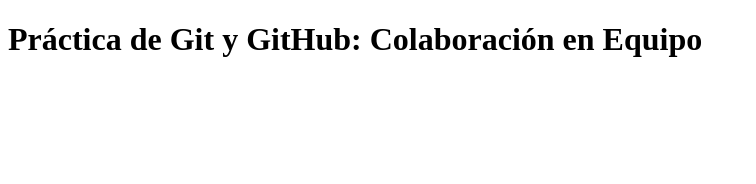
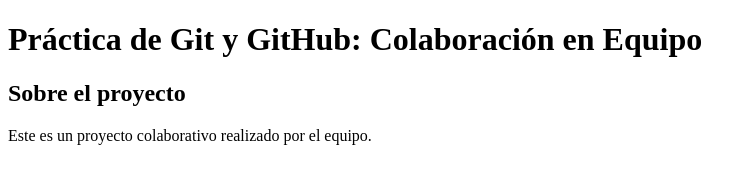
Before and after one commit to Daviiid07/Practica-Grupal, a plain HTML site: page index.html in a window 1280 px wide. Shown: the whole page, without its empty margins (0-756 px from the left). Drawn offline with Linux system fonts and the light colour scheme.

Commit message:
Añadido contenido a la página principal

```diff
--- a/index.html
+++ b/index.html
@@ -7,5 +7,9 @@
     </head>
     <body>
         <h1>Práctica de Git y GitHub: Colaboración en Equipo</h1>
+        <section>
+            <h2>Sobre el proyecto</h2>
+            <p>Este es un proyecto colaborativo realizado por el equipo.</p>
+        </section>
     </body>
 </html>
```
